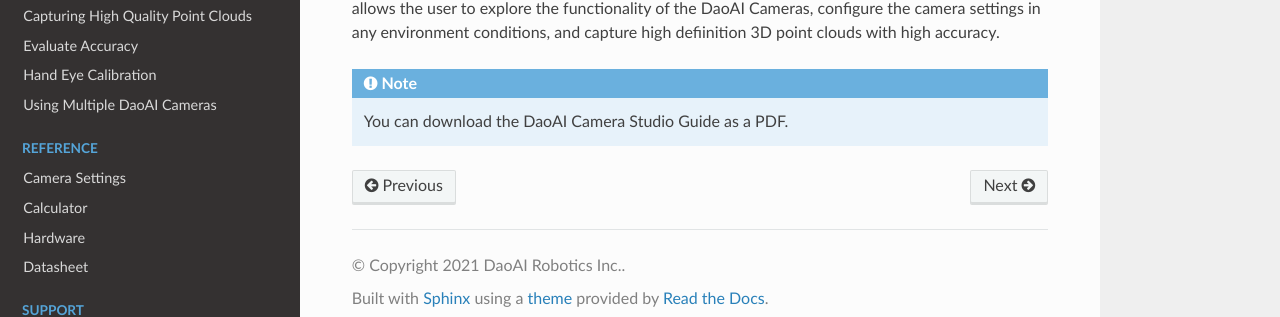
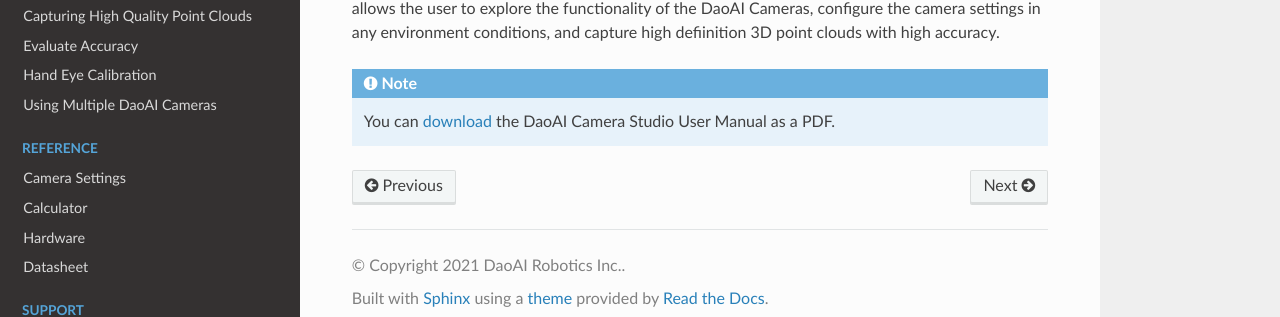
Before and after one commit to DaoAI-Robotics-Inc/daoai_camera_studio_user_manual, a Sphinx documentation site: the page built from docs/source/getting-started/camera-studio-guide/index.rst, in a window 1280 px wide. Shown: the part 355-672 px from the top of the page. Built offline with Sphinx 7.4.7 and the Read the Docs theme 2.0.0, drawn with Linux system fonts in a browser that asks for light colours; pages that are not in the unit, such as notebooks, are missing from menus.

Commit message:
fixed photos

```diff
--- a/docs/source/getting-started/camera-studio-guide/index.rst
+++ b/docs/source/getting-started/camera-studio-guide/index.rst
@@ -17,6 +17,6 @@
 
 
 .. Note::
-   You can download the DaoAI Camera Studio Guide as a PDF.
+   You can `download <https://daoai-robotics-inc-daoai-camera-studio-user-manul.readthedocs-hosted.com/_/downloads/en/english/pdf/>`_ the DaoAI Camera Studio User Manual as a PDF.
 
 .. make video
--- a/docs/source/support/bug-report/index.rst
+++ b/docs/source/support/bug-report/index.rst
@@ -25,7 +25,7 @@
 
 You can search for the keyword, or adjust the filter to see if similar issues have been reported or resolved.
 
-.. image:: images/help_center_see_all_request.png
+.. image:: images/help_center_see_bug_report_list.png
 
 |
 
@@ -59,6 +59,8 @@
 
 .. image:: images/show_hidden_items.png
 
+.. image:: images/show_program_data_folder.png
+
 Here are some other information that would be nice to have in the Description section:
 
     - Steps to reproduce the issue
```
Also changed, not shown: docs/source/support/bug-report/images/help_center_search_bar.png (added), docs/source/support/bug-report/images/help_center_see_bug_report_list.png (added), docs/source/support/bug-report/images/show_program_data_folder.png (added).
